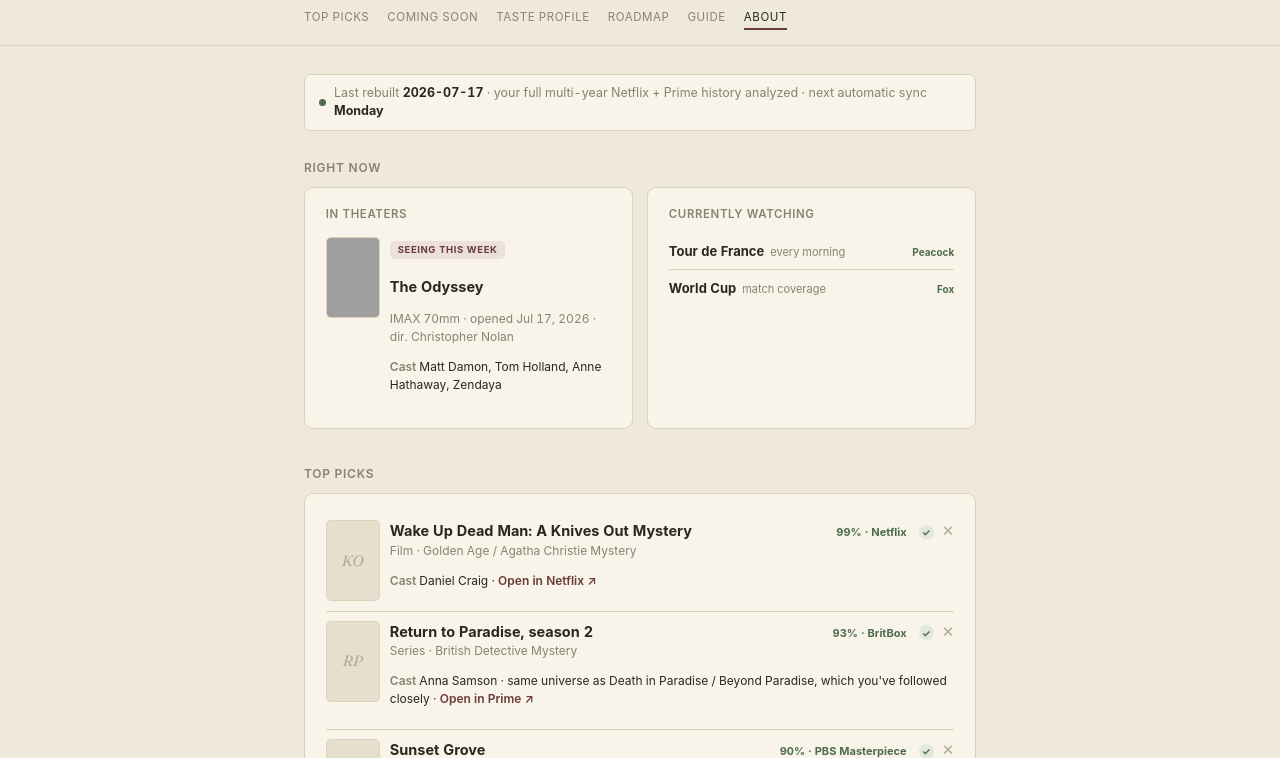
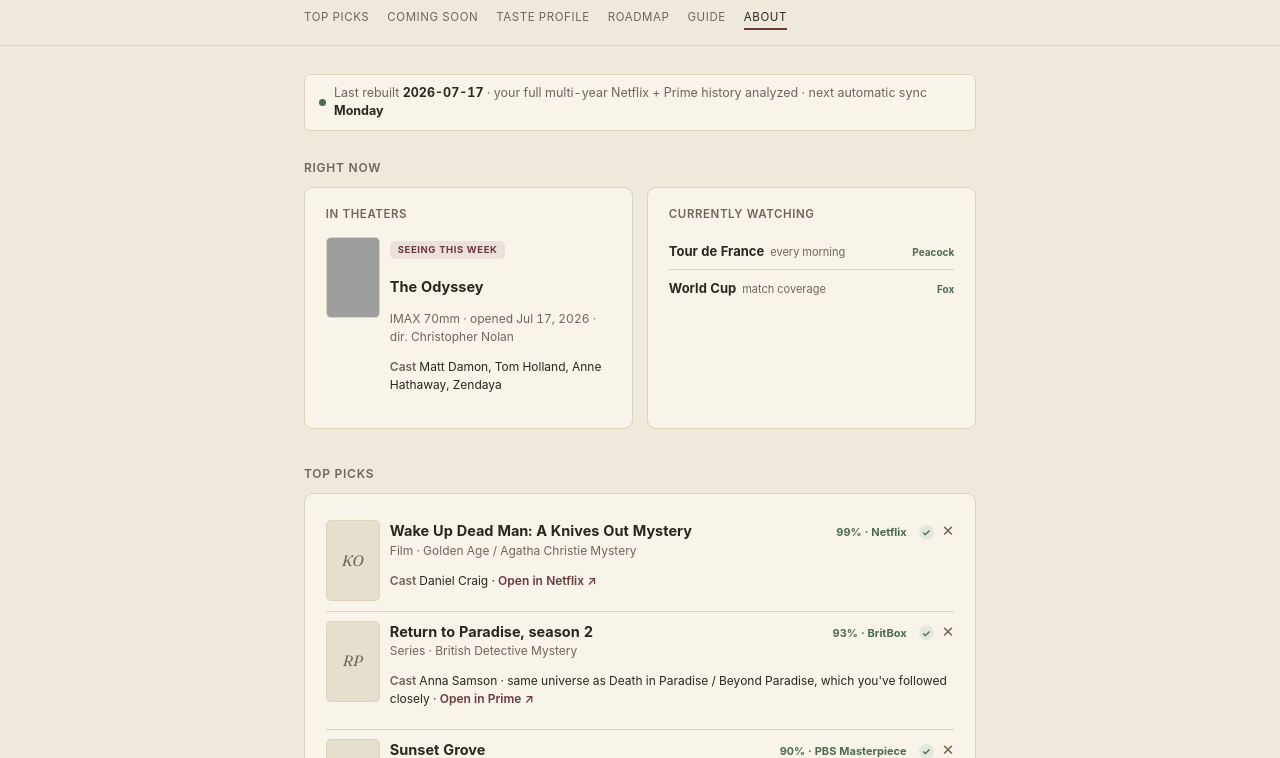
Before and after one commit to snesbitt/streaming-scout, a website: page index.html in a window 1280 px wide. Shown: the part 42-800 px from the top of the page. Drawn offline with Linux system fonts and the light colour scheme; no server answers; grey boxes are pictures that could not be loaded.

Commit message:
Darken --ink-dim and --ink-faint to pass WCAG AA contrast
--ink-dim (#8a8271) measured ~3.1:1 against --bg and ~3.5:1 against
--card; --ink-faint (#b3ab98) measured ~1.9:1 / ~2.1:1 — both well
under the 4.5:1 floor for normal text, and --ink-dim in particular
covers most secondary text on the site (nav links, meta, cast, section
titles). Darkened both toward --ink along the same hue/saturation
(same computed HLS hue, lightness reduced) until each cleared 4.5:1
against both backgrounds: --ink-dim -> #6d675a (4.64:1 / 5.11:1),
--ink-faint -> #706753 (4.62:1 / 5.09:1). --ink-faint was darkened
rather than left alone because several of its uses are informational,
not decorative — the pick-dismiss (x) button glyph and the phase-log
date labels among them.

```diff
--- a/style.css
+++ b/style.css
@@ -3,8 +3,8 @@
 --bg-alt: #e6dfcd;
 --card: #f8f4e9;
 --ink: #2a2620;
---ink-dim: #8a8271;
---ink-faint: #b3ab98;
+--ink-dim: #6d675a;
+--ink-faint: #706753;
 --border: #ddd3ba;
 --accent: #6b3a3a;
 --accent-dim: #ece0dc;
```
